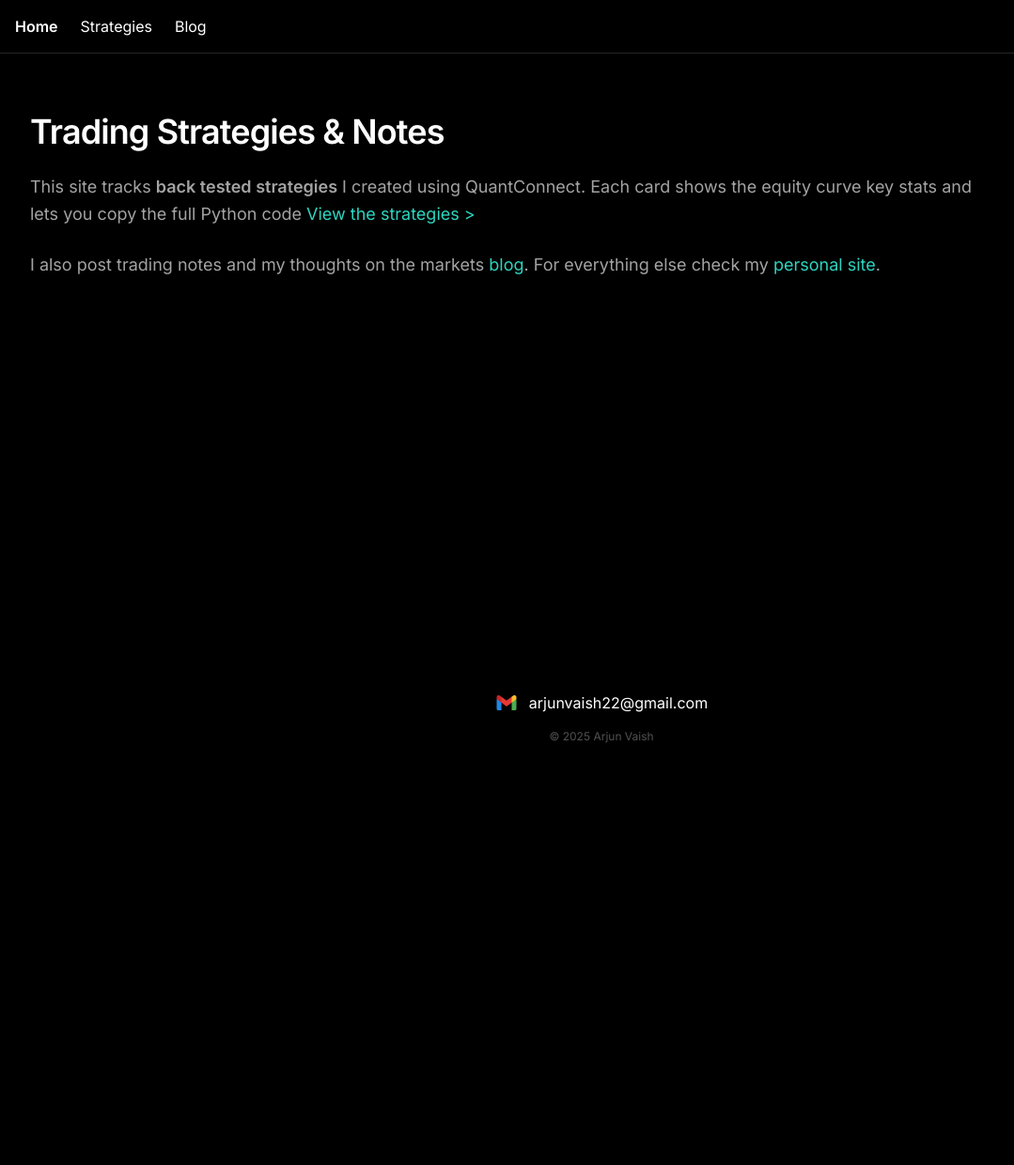
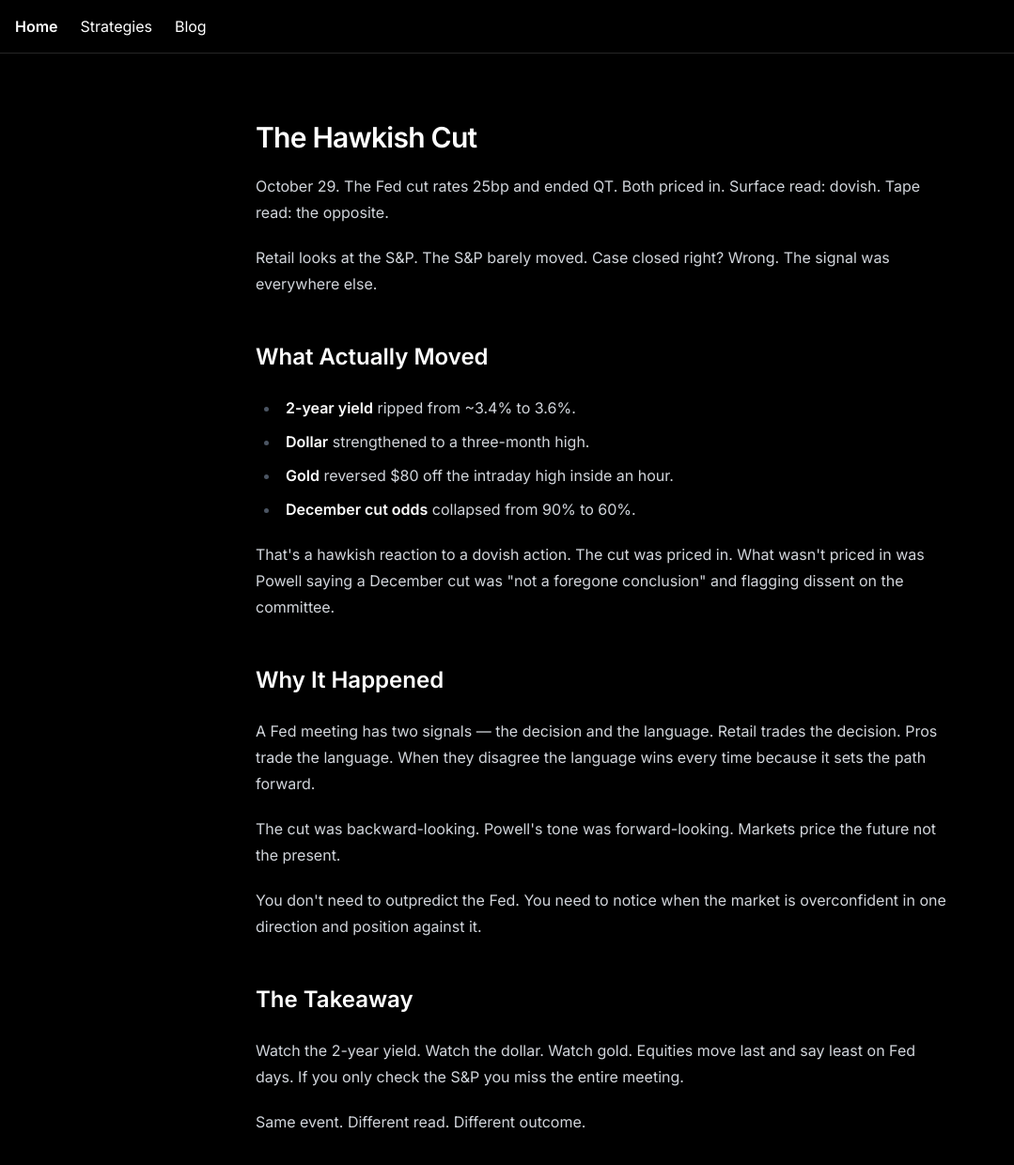
Before and after one commit to arjunxvaish/my-dark-blog-main, a React (Create React App) app: page /#/blog/hawkish-cut in a window 1280 px wide. Before the commit this address led to /#/. Shown: the top 1240 px of the page at 94% size, without its empty margins (0-1079 px from the left). Before the commit the page ends 816 px from the top, so only its background shows below. Built offline with nearby package versions, Linux system fonts and the light colour scheme.

Commit message:
Add Rally blog post: Rosy Tape, Hollow Engine

```diff
--- a/src/App.js
+++ b/src/App.js
@@ -18,6 +18,8 @@ import NEM from "./pages/NEM";
 import GSG from "./pages/GSG";
 import CENX from "./pages/CENX";
 import VIX from "./pages/VIX";
+import HawkishCut from "./pages/HawkishCut";
+import Rally from "./pages/Rally";
 
 export default function App() {
   const [showNav, setShowNav] = useState(true);
@@ -73,6 +75,8 @@ export default function App() {
           <Route path="/blog/gsg" element={<GSG />} />
           <Route path="/blog/cenx" element={<CENX />} />
           <Route path="/blog/vix" element={<VIX />} />
+          <Route path="/blog/hawkish-cut" element={<HawkishCut />} />
+          <Route path="/blog/rally" element={<Rally />} />
 
         </Routes>
       </div>
--- a/src/pages/BlogIndex.js
+++ b/src/pages/BlogIndex.js
@@ -1,6 +1,14 @@
 import { Link } from "react-router-dom";
 
 const blogPosts = [
+
+  {
+    title: "Rosy Tape, Hollow Engine",
+    slug: "rally",
+    excerpt:
+      "S&P up 8% on the year tech leading hard. The screener says concentrated the earnings chart says fragile and tail hedges are on sale. A 30-second read of the tape.",
+    date: "May 8, 2026",
+  },
 
   {
     title: "Long Vol Into the Stack: Why the VIX Trade Is the Cleanest EV on the Board",
@@ -32,6 +40,14 @@ const blogPosts = [
     excerpt:
       "PMI strong primary metals leading analyst revisions up. A $5 wide call spread on the highest-beta pure-play aluminum name. Setup vehicle and structure.",
     date: "Apr 01, 2026",
+  },
+
+  {
+    title: "Action Dovish Language Hawkish: Reading the October Fed Meeting",
+    slug: "hawkish-cut",
+    excerpt:
+      "The Fed cut ended QT and sounded hawkish anyway. Front end ripped dollar firmed gold reversed $80. A walkthrough of how to read a Fed meeting cross-asset.",
+    date: "Oct 30, 2025",
   },
 
   {
--- /dev/null
+++ b/src/pages/HawkishCut.js
@@ -0,0 +1,57 @@
+export default function HawkishCut() {
+    return (
+      <article className="prose prose-invert max-w-3xl mx-auto px-4 py-12">
+        <h1 className="text-3xl font-bold tracking-tight mb-2">
+          The Hawkish Cut
+        </h1>
+
+        <p>
+          October 29. The Fed cut rates 25bp and ended QT. Both priced in. Surface
+          read: dovish. Tape read: the opposite.
+        </p>
+
+        <p>
+          Retail looks at the S&amp;P. The S&amp;P barely moved. Case closed right?
+          Wrong. The signal was everywhere else.
+        </p>
+
+        <h2 className="text-2xl font-bold">What Actually Moved</h2>
+        <ul>
+          <li><strong>2-year yield</strong> ripped from ~3.4% to 3.6%.</li>
+          <li><strong>Dollar</strong> strengthened to a three-month high.</li>
+          <li><strong>Gold</strong> reversed $80 off the intraday high inside an hour.</li>
+          <li><strong>December cut odds</strong> collapsed from 90% to 60%.</li>
+        </ul>
+
+        <p>
+          That's a hawkish reaction to a dovish action. The cut was priced in. What
+          wasn't priced in was Powell saying a December cut was "not a foregone
+          conclusion" and flagging dissent on the committee.
+        </p>
+
+        <h2 className="text-2xl font-bold">Why It Happened</h2>
+        <p>
+          A Fed meeting has two signals — the decision and the language. Retail
+          trades the decision. Pros trade the language. When they disagree the
+          language wins every time because it sets the path forward.
+        </p>
+        <p>
+          The cut was backward-looking. Powell's tone was forward-looking. Markets
+          price the future not the present.
+        </p>
+
+        <p>
+          You don't need to outpredict the Fed. You need to notice when the market
+          is overconfident in one direction and position against it.
+        </p>
+
+        <h2 className="text-2xl font-bold">The Takeaway</h2>
+        <p>
+          Watch the 2-year yield. Watch the dollar. Watch gold. Equities move last
+          and say least on Fed days. If you only check the S&amp;P you miss the
+          entire meeting.
+        </p>
+        <p>Same event. Different read. Different outcome.</p>
+      </article>
+    );
+  }
--- a/src/pages/PMI.js
+++ b/src/pages/PMI.js
@@ -11,9 +11,7 @@ export default function PMI() {
         <h2>Why It Matters</h2>
         <p>This isn’t a soft patch it’s a signal. Inventory levels are dropping export demand is fading (<strong>New Export Orders: 40.1</strong>) and imports cratered to <strong>39.9</strong>. These are forward indicators and they’re all red.</p>
 
-        <p>If manufacturing was recovering you’d see it in new orders and trade flows. But this PMI says the opposite: industrial demand is stalling hard.</p>
-
-        <h2>The Trade: Long NVDA Short CAT</h2>
+        <h2>The Trade: Long NVDA</h2>
         <p>This is about structure not direction. Take advantage of market skew.</p>
 
         <p><strong>NVDA:</strong> Still leading on AI narrative. Use a <strong>30 DTE call vertical</strong> with tight caps and long 20–30 delta calls. Keeps risk defined while capturing upside momentum.</p>
@@ -25,8 +23,6 @@ export default function PMI() {
         />
 
         <p>Sentiment is hot but momentum hasn’t rolled. Stay long with structure not leverage.</p>
-
-        <p><strong>CAT:</strong> Industrials don’t like this PMI. Demand capex exports all fading. CAT is tied to the macro and late-cycle heavy machinery. When growth fades this gets hit.</p>
       </article>
     </div>
   );
--- /dev/null
+++ b/src/pages/Rally.js
@@ -0,0 +1,87 @@
+export default function Rally() {
+    return (
+      <article className="prose prose-invert max-w-3xl mx-auto px-4 py-12">
+        {/* Title */}
+        <h1 className="text-3xl font-bold tracking-tight mb-2">
+          Rosy Tape, Hollow Engine
+        </h1>
+
+        {/* GodMode screener */}
+        <div className="my-6">
+          <img
+            src={`${process.env.PUBLIC_URL}/godmode.png`}
+            alt="GodMode dashboard showing GICS 11 sectors and commodities"
+            className="rounded-xl shadow-md border border-neutral-800"
+          />
+        </div>
+
+        {/* Intro */}
+        <p>
+          S&amp;P up <strong>8% on the year</strong>. Tech leading hard semis ripping the prints
+          look clean. Most people couldn’t switch fast enough into the rotation and they’re still
+          chasing it.
+        </p>
+        <p>
+          The tape is rosy. Underneath the hood it’s a different conversation. This is how I read
+          it in thirty seconds.
+        </p>
+
+        <h2 className="text-2xl font-bold">Where the Alpha Is</h2>
+        <ul>
+          <li><strong>Tech +23.5% on the month +15% vs SPY:</strong> that’s leadership not noise.</li>
+          <li><strong>Cyclicals participating:</strong> Discretionary Real Estate Communications all positive on the month.</li>
+          <li><strong>Defensives bleeding relative:</strong> Staples Utilities Health Care all double digits behind SPY.</li>
+        </ul>
+        <p>Textbook risk-on sector map. So far so good.</p>
+
+        <h2 className="text-2xl font-bold">Where It Gets Fragile</h2>
+        <p>
+          Discretionary up <strong>6.6% on the month</strong> down 1.9% relative to SPY. On the
+          surface it’s participating. The problem is what’s behind that number.
+        </p>
+
+        {/* Bloomberg earnings estimates rolling chart */}
+        <div className="my-6">
+          <img
+            src={`${process.env.PUBLIC_URL}/sector_earnings.jpg`}
+            alt="Bloomberg rolling earnings estimates by S&P sector"
+            className="rounded-xl shadow-md border border-neutral-800"
+          />
+          <p className="text-sm text-neutral-500 mt-2">Bloomberg rolling 1Q earnings estimates by sector</p>
+        </div>
+
+        <ul>
+          <li><strong>Tech (S5INFT):</strong> earnings line stepping higher price action supported.</li>
+          <li><strong>Discretionary (S5COND):</strong> earnings flat since September rally on multiple expansion alone.</li>
+          <li><strong>Staples:</strong> earnings drifting lower over six months.</li>
+        </ul>
+        <p>
+          Translation: when you buy XLY or any discretionary name here you’re not buying earnings
+          momentum. You’re buying a multiple expansion that depends on the macro continuing to
+          behave. The second the tape rolls these are the names that get sold first because there’s
+          nothing underneath them.
+        </p>
+
+        <h2 className="text-2xl font-bold">The Tail Setup</h2>
+        <ul>
+          <li><strong>Vol compressed across the curve:</strong> dealers comfortable SKEW not screaming.</li>
+          <li><strong>Hot inflation still expected:</strong> the macro engine isn’t supporting the breadth.</li>
+          <li><strong>Cost of insurance:</strong> sitting at levels that don’t reflect either of those facts.</li>
+        </ul>
+        <p>
+          You don’t have to be bearish on the tape to recognize the asymmetry. Tail risk hedging is
+          cheap right now and everyone is lulled.
+        </p>
+
+        <h2 className="text-2xl font-bold">Closing Thoughts</h2>
+        <p>
+          The tape says rosy. The screener says concentrated. The earnings chart says fragile. All
+          three can be true at the same time and they are.
+        </p>
+        <p>
+          <strong>Tech is real. Discretionary is borrowed. Hedges are on sale.</strong> Read the
+          whole board not the headline.
+        </p>
+      </article>
+    );
+  }
```
Also changed, not shown: public/godmode.png (added), 3 other files (tests, documents, lock files or other folders).
